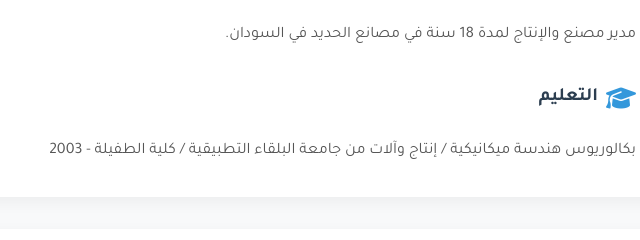
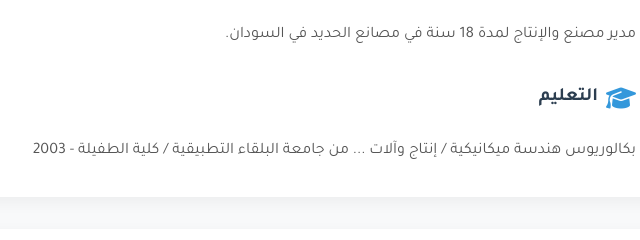
Before and after one commit to JamilAlqam/personal-website, a website: page index.html in a window 1280 px wide. Shown: the part 840-1080 px from the top of the page, 540-1180 px from the left. Drawn offline with Linux system fonts and the light colour scheme; a web font is replaced by a local one.

Commit message:
Update index.html

```diff
--- a/index.html
+++ b/index.html
@@ -582,7 +582,7 @@
           </h3>
           <!--<p style="margin-bottom: 0.5rem; color: #555">-->
           <p style="color: #555">
-            بكالوريوس هندسة ميكانيكية / إنتاج وآلات من جامعة البلقاء التطبيقية / كلية الطفيلة - 2003
+            بكالوريوس هندسة ميكانيكية / إنتاج وآلات ... من جامعة البلقاء التطبيقية / كلية الطفيلة - 2003
           </p>
         </div>
 
```
